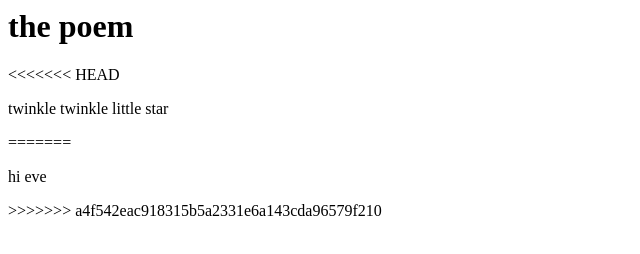
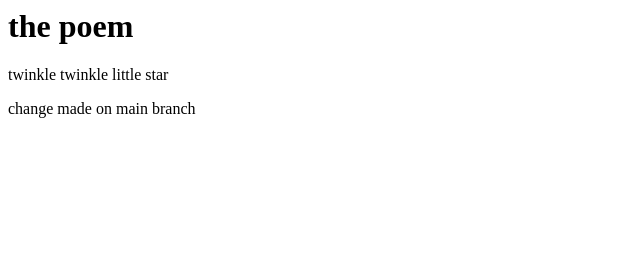
Before and after one commit to sumit-jadhav/iauro_assi, a plain HTML site: page index.html in a window 1280 px wide. Shown: the whole page, without its empty margins (0-640 px from the left). Drawn offline with Linux system fonts and the light colour scheme.

Commit message:
msg main branch

```diff
--- a/index.html
+++ b/index.html
@@ -1,12 +1,7 @@
 <html>
 <head> </head>
 <h1>the poem</h1>
-<<<<<<< HEAD
+
 <p>twinkle twinkle little star</p>
-
+<p>change made on main branch</p>
 </html>
-=======
-<p>hi eve</p>
-  <html>
-
->>>>>>> a4f542eac918315b5a2331e6a143cda96579f210
```
